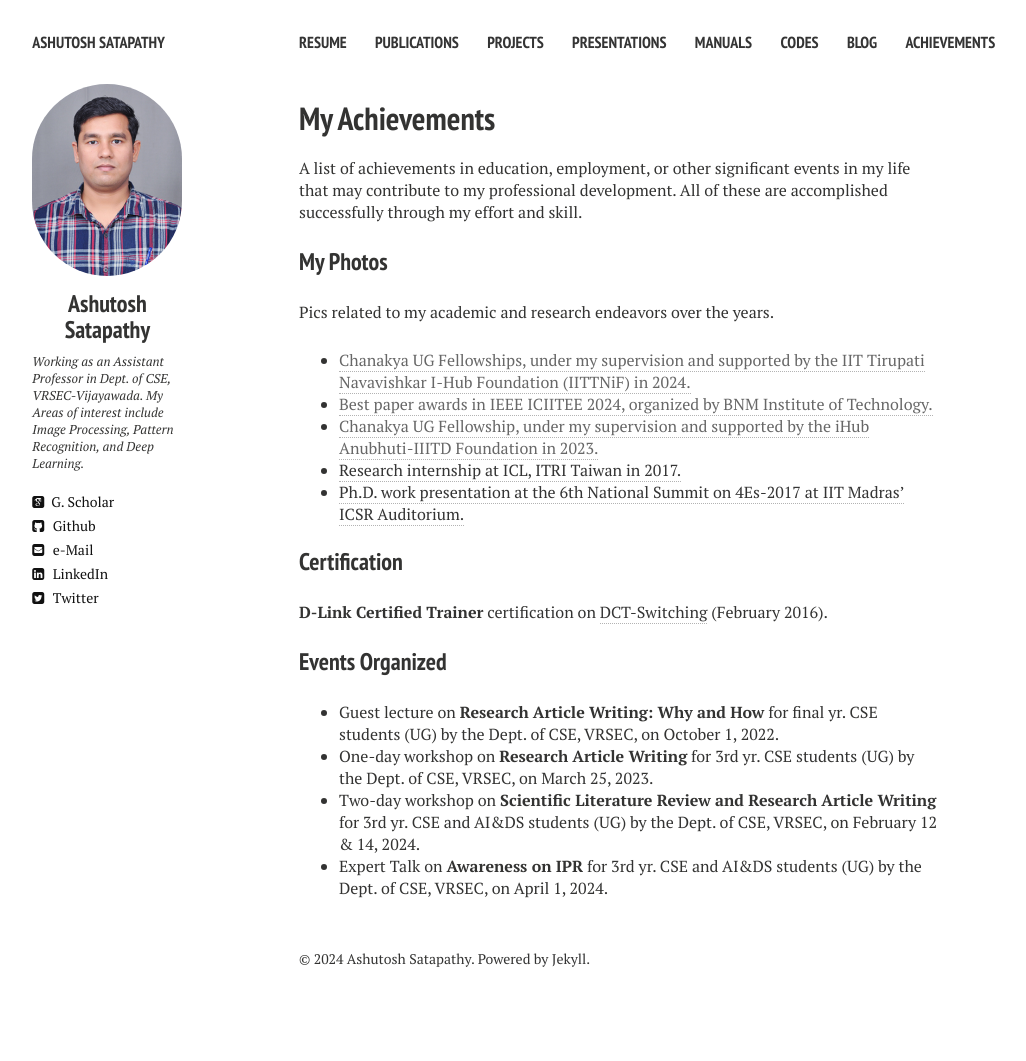
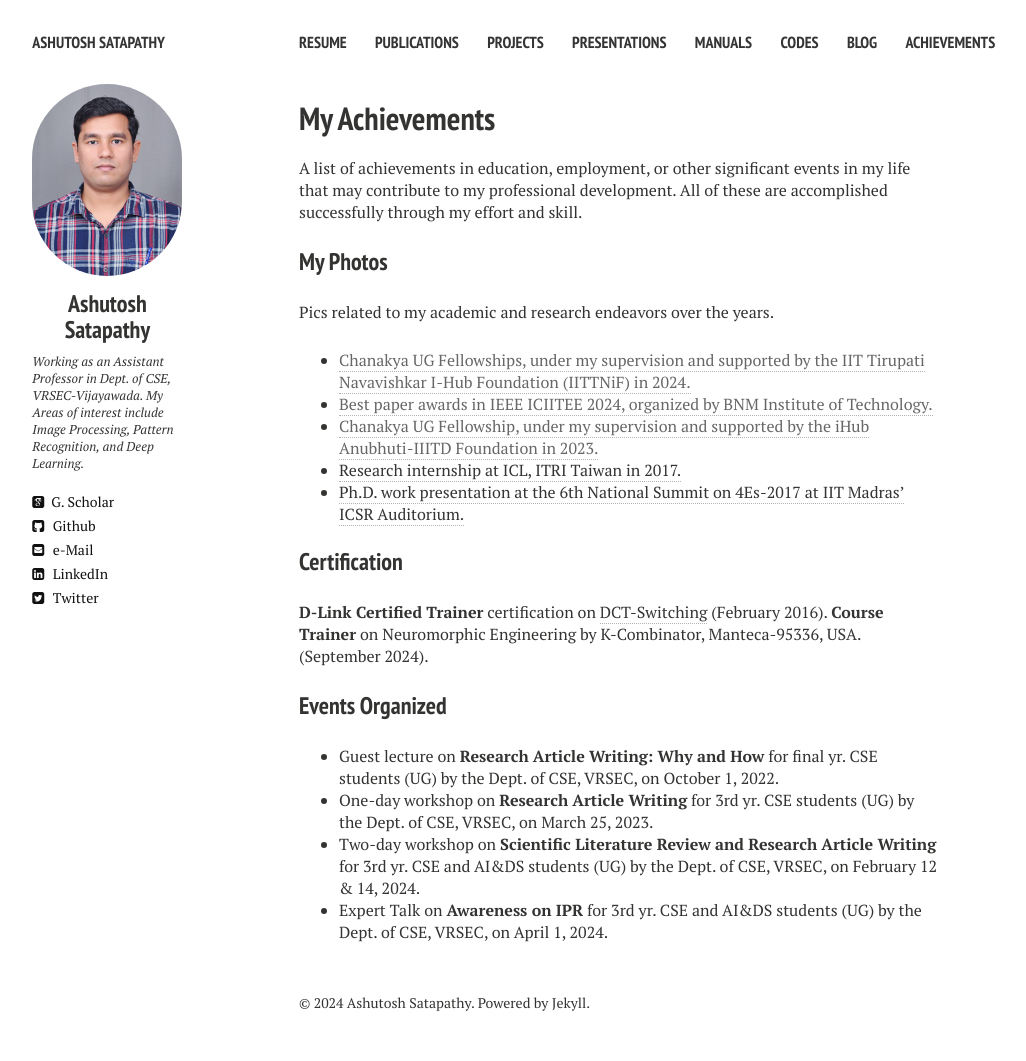
Before and after one commit to ashutoshsatapathy1990/ashutoshsatapathy1990.github.io, a Jekyll site: the page built from achievement.md, in a window 1280 px wide. Shown: the whole page, without its empty margins (21-1047 px from the left). Built offline with Jekyll 4.4.1, drawn with Linux system fonts in a browser that asks for light colours; nearby versions of some CDN libraries; before the commit the page ends 1017 px from its top, so only the background shows below that.

Commit message:
Update achievement.md

```diff
--- a/achievement.md
+++ b/achievement.md
@@ -21,6 +21,7 @@ Pics related to my academic and research endeavors over the years.
 ### Certification
 
 **D-Link Certified Trainer** certification on [DCT-Switching](https://photos.app.goo.gl/z3ZzoufRXzSFD49SA) (February 2016).
+**Course Trainer** on Neuromorphic Engineering by K-Combinator, Manteca-95336, USA. (September 2024).
 
 ### Events Organized
 
```
